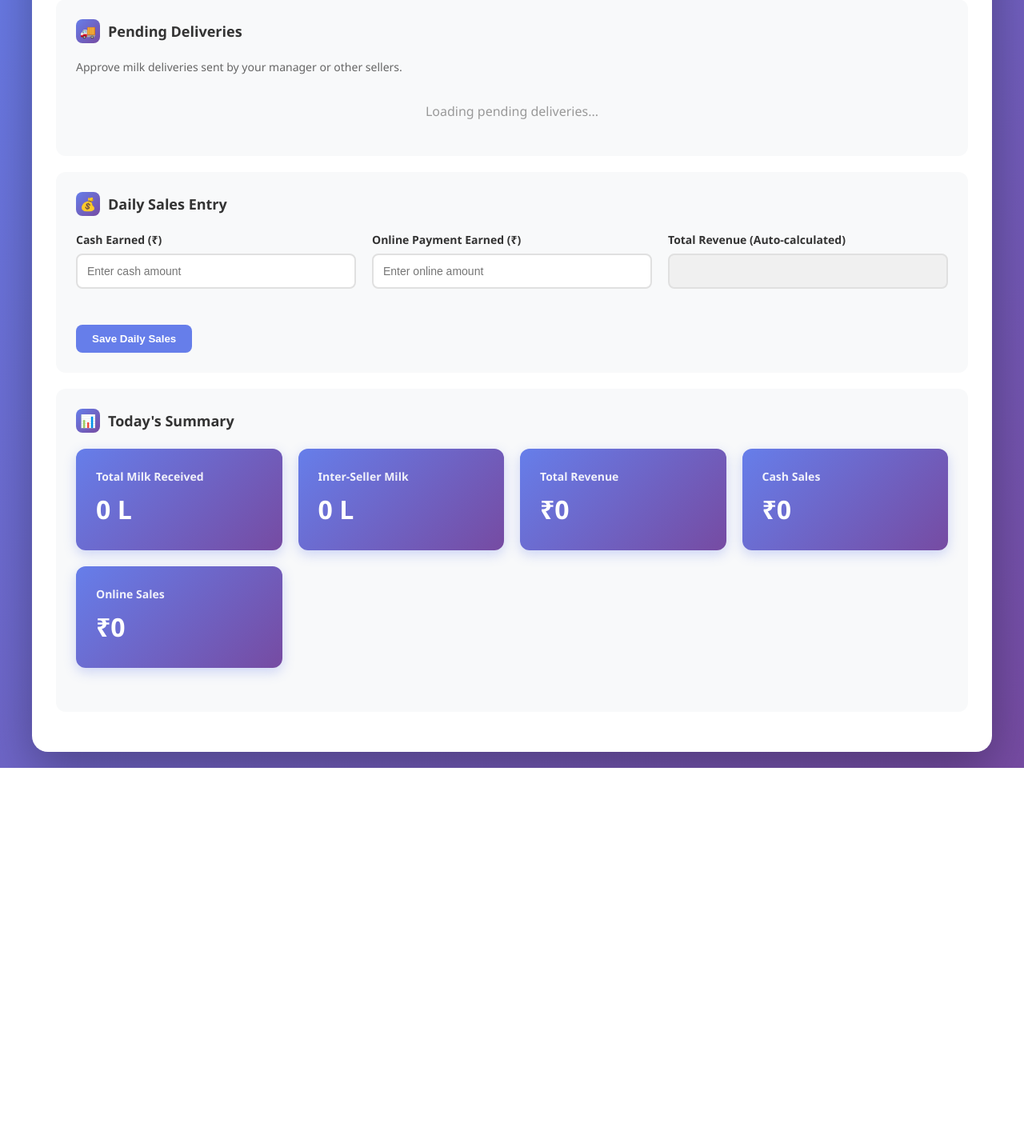
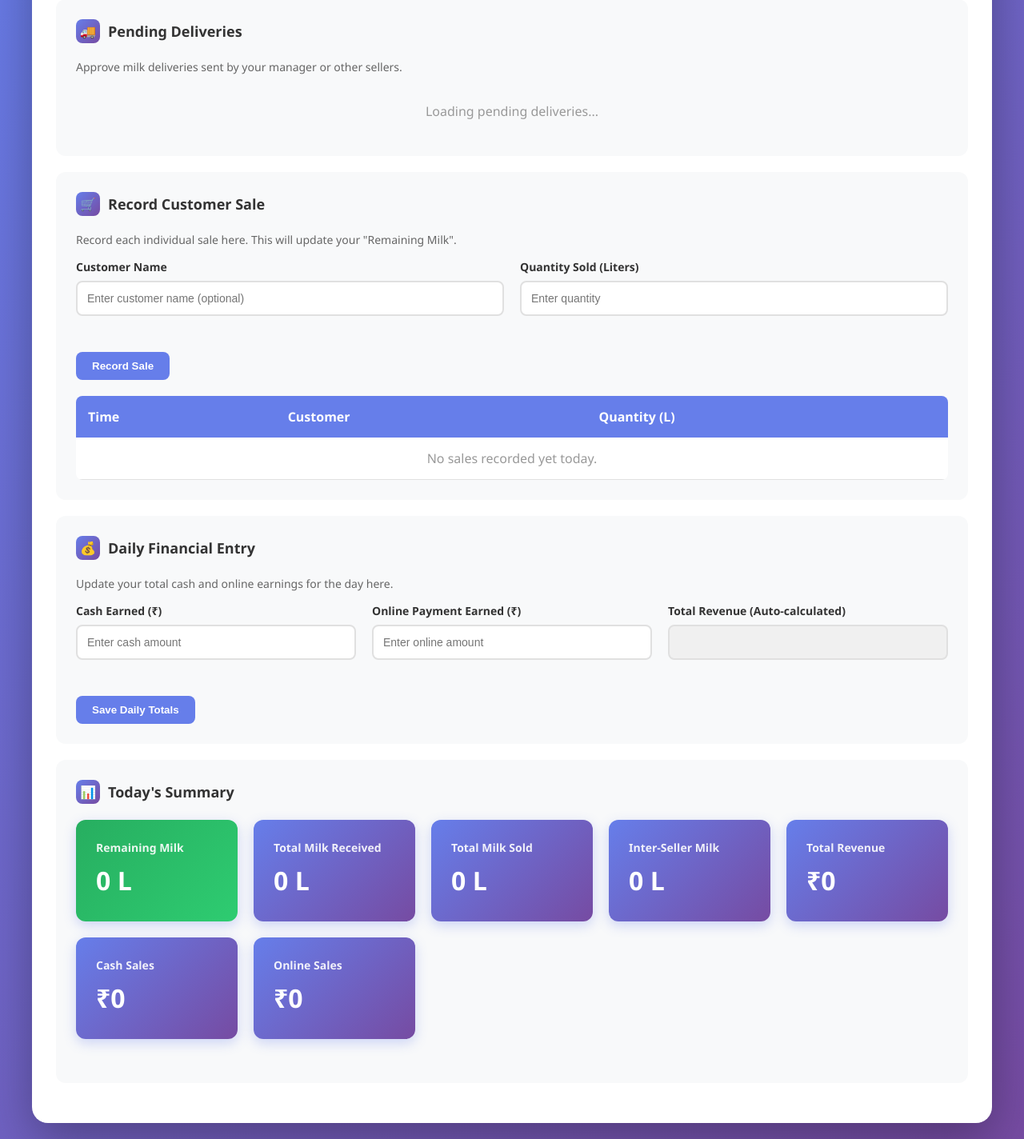
Before and after one commit to revanthkunche1206/Thoneti-Dairy-fram-management-system, a Django app: page /seller/ in a window 1280 px wide. Shown: the part 274-1698 px from the top of the page at 80% size. Before the commit the page ends 1234 px from the top, so only its background shows below. Run offline with Django 5.2, Linux system fonts and the light colour scheme; the visitor is signed in with stand-in values (Sample User, id 1).

Commit message:
customer slaes record

```diff
--- a/Thoneti/urls.py
+++ b/Thoneti/urls.py
@@ -28,7 +28,10 @@
     path('api/manager/sellers/', views.list_sellers, name='list-sellers'),
     path('api/employee/dashboard/', views.employee_dashboard, name='employee-dashboard'),
     path('api/employee/attendance/', views.get_employee_attendance, name='get-employee-attendance'),
-    path('api/seller/sales/', views.record_daily_sales, name='record-daily-sales'),
+
+    # Seller URLs
+    path('api/seller/daily-totals/', views.record_daily_totals, name='record-daily-totals'), # Renamed
+    path('api/seller/sale/record/', views.record_individual_sale, name='record-individual-sale'), # New
     path('api/seller/summary/', views.seller_daily_summary, name='seller-daily-summary'),
     path('api/seller/milk-request/create/', views.create_milk_request, name='create-milk-request'),
     path('api/seller/milk-request/<uuid:request_id>/accept/', views.accept_milk_request, name='accept-milk-request'),
@@ -38,12 +41,16 @@
     path('api/notifications/', views.list_notifications, name='list-notifications'),
     path('api/notifications/<uuid:notification_id>/read/', views.mark_notification_read, name='mark-notification-read'),
     path('api/seller/borrow-lend-history/', views.get_borrow_lend_history, name='borrow-lend-history'),
+    path('api/seller/pending-distributions/', views.list_pending_distributions, name='list-pending-distributions'),
+    path('api/seller/milk-received/<uuid:receipt_id>/update-status/', views.update_milk_received_status, name='update-milk-received-status'),
+
+    # Manager Data URLs
     path('api/manager/datewise-data/', views.get_datewise_data, name='get-datewise-data'),
     path('api/manager/daily-data/', views.get_daily_data, name='get-daily-data'),
     path('api/manager/sales-trend/', views.get_sales_trend, name='get-sales-trend'),
+
+    # Admin URLs
     path('api/admin/managers/add/', views.add_manager, name='add-manager'),
     path('api/admin/managers/', views.list_managers, name='list-managers'),
     path('api/admin/managers/<str:manager_id>/delete/', views.delete_manager, name='delete-manager'),
-    path('api/seller/pending-distributions/', views.list_pending_distributions, name='list-pending-distributions'),
-    path('api/seller/milk-received/<uuid:receipt_id>/update-status/', views.update_milk_received_status, name='update-milk-received-status'),
 ]
--- a/Thoneti/views.py
+++ b/Thoneti/views.py
@@ -21,7 +21,7 @@
     User, Manager, Employee, Seller, Location, DailyOperations,
     FeedRecord, ExpenseRecord, MedicineRecord, MilkReceived,
     MilkDistribution, Attendance, Salary, Deduction, DailyTotal,
-    MilkRequest, BorrowLendRecord, Notification, Admin, Sale # Import Sale model
+    MilkRequest, BorrowLendRecord, Notification, Admin, Sale
 )
 
 from .serializers import (
@@ -32,7 +32,7 @@
     MedicineRecordSerializer, MilkReceivedSerializer, MilkDistributionSerializer,
     AttendanceSerializer, SalarySerializer, EmployeeDashboardSerializer,
     DailyTotalSerializer, MilkRequestSerializer, BorrowLendRecordSerializer,
-    NotificationSerializer, DeductionSerializer
+    NotificationSerializer, DeductionSerializer, SaleSerializer, SaleCreateSerializer
 )
 
 from .utils import (
@@ -534,19 +534,47 @@
     return Response(data, status=status.HTTP_200_OK)
 
 @api_view(['POST'])
-def record_milk_received(request):
-    """Seller records received milk."""
+@transaction.atomic
+def record_individual_sale(request):
+    """Seller records an individual sale to a customer."""
     seller = get_object_or_404(Seller, user=request.user)
-    milk_date = _parse_date(request.data.get('date'))
-    quantity = Decimal(request.data.get('quantity', 0))
-    source = request.data.get('source', 'From Farm')
-    record = MilkReceived.objects.create(seller=seller, quantity=quantity, date=milk_date, source=source)
-    return Response(MilkReceivedSerializer(record).data, status=status.HTTP_201_CREATED)
+    serializer = SaleCreateSerializer(data=request.data)
+
+    if not serializer.is_valid():
+        return Response(serializer.errors, status=status.HTTP_400_BAD_REQUEST)
+
+    sales_date = serializer.validated_data.get('date', date.today())
+    quantity_sold = serializer.validated_data.get('quantity', Decimal('0.00'))
+
+    # Check for available milk
+    summary = get_seller_daily_summary(seller, sales_date)
+    available_milk = summary.get('remaining_milk', Decimal('0.00'))
+
+    if quantity_sold > available_milk:
+        return Response(
+            {'message': f'Cannot sell {quantity_sold}L. You only have {available_milk}L remaining.'},
+            status=status.HTTP_400_BAD_REQUEST
+        )
+
+    # total_amount is not really used, so we set it to 0
+    Sale.objects.create(
+        seller=seller,
+        date=sales_date,
+        customer_name=serializer.validated_data.get('customer_name'),
+        quantity=quantity_sold,
+        total_amount=Decimal('0.00')
+    )
+
+    # Return the updated summary
+    new_summary = get_seller_daily_summary(seller, sales_date)
+    new_summary['individual_sales'] = SaleSerializer(new_summary['individual_sales'], many=True).data
+
+    return Response(new_summary, status=status.HTTP_201_CREATED)
 
 
 @api_view(['POST'])
-def record_daily_sales(request):
-    """Seller records daily sales."""
+def record_daily_totals(request):
+    """Seller records daily financial totals (cash/online)."""
     seller = get_object_or_404(Seller, user=request.user)
     sales_date = _parse_date(request.data.get('date'))
     cash = Decimal(request.data.get('cashEarned', 0))
@@ -556,7 +584,7 @@
     daily_total, _ = DailyTotal.objects.update_or_create(
         seller=seller,
         date=sales_date,
-        defaults={'revenue': revenue, 'total_received': cash, 'total_sold': online}
+        defaults={'revenue': revenue, 'cash_sales': cash, 'online_sales': online}
     )
     return Response(DailyTotalSerializer(daily_total).data, status=status.HTTP_201_CREATED)
 
@@ -566,7 +594,12 @@
     """Seller gets summary for a given date."""
     seller = get_object_or_404(Seller, user=request.user)
     summary_date = _parse_date(request.query_params.get('date'))
-    return Response(get_seller_daily_summary(seller, summary_date), status=status.HTTP_200_OK)
+
+    summary = get_seller_daily_summary(seller, summary_date)
+    # Serialize the individual_sales QuerySet
+    summary['individual_sales'] = SaleSerializer(summary['individual_sales'], many=True).data
+
+    return Response(summary, status=status.HTTP_200_OK)
 
 
 @api_view(['POST'])
@@ -587,38 +620,20 @@
     seller = get_object_or_404(Seller, user=request.user)
     milk_request = get_object_or_404(MilkRequest, request_id=request_id, status='pending')
 
-    # --- START OF NEW LOGIC ---
+    # --- UPDATED VALIDATION LOGIC ---
     today = date.today()
     requested_quantity = milk_request.quantity
 
-    # 1. Calculate total milk received today (status='received')
-    total_received_today = MilkReceived.objects.filter(
-        seller=seller,
-        date=today,
-        status='received'
-    ).aggregate(total=Sum('quantity'))['total'] or Decimal('0.00')
-
-    # 2. Calculate total milk sold today (from Sale model)
-    total_sold_today = Sale.objects.filter(
-        seller=seller,
-        date=today
-    ).aggregate(total=Sum('quantity'))['total'] or Decimal('0.00')
-
-    # 3. Calculate total milk already promised (lent) today but not settled
-    total_lent_today = BorrowLendRecord.objects.filter(
-        lender_seller=seller,
-        borrow_date=today,
-        settled=False
-    ).aggregate(total=Sum('quantity'))['total'] or Decimal('0.00')
-
-    available_milk = total_received_today - total_sold_today - total_lent_today
+    # Get current milk summary using the utility function
+    summary = get_seller_daily_summary(seller, today)
+    available_milk = summary.get('remaining_milk', Decimal('0.00'))
 
     if available_milk < requested_quantity:
         return Response(
-            {'message': f'Not enough milk to accept this request. You have {available_milk}L available.'},
+            {'message': f'Not enough milk to accept this request. You only have {available_milk}L available.'},
             status=status.HTTP_400_BAD_REQUEST
         )
-    # --- END OF NEW LOGIC ---
+    # --- END OF UPDATED LOGIC ---
 
     milk_request.to_seller = seller
     milk_request.status = 'on_hold'
@@ -641,7 +656,7 @@
 def list_incoming_requests(request):
     """Seller sees all incoming pending milk requests."""
     seller = get_object_or_404(Seller, user=request.user)
-    requests = MilkRequest.objects.filter(status='pending').exclude(from_seller=seller)
+    requests = MilkRequest.objects.filter(status='pending').select_related('from_seller', 'from_seller__location').exclude(from_seller=seller)
     return Response(MilkRequestSerializer(requests, many=True).data, status=status.HTTP_200_OK)
 
 
@@ -662,11 +677,13 @@
     milk_request.status = 'received'
     milk_request.save()
 
+    # Create the MilkReceived record for the BORROWER
     MilkReceived.objects.create(
         seller=milk_request.from_seller,
         quantity=milk_request.quantity,
         date=date.today(),
-        source='Inter Seller'
+        source='Inter Seller',
+        status='received' # Mark as received immediately
     )
 
     borrow_lend_record = milk_request.borrow_lend_records.first()
--- a/static/js/scripts.js
+++ b/static/js/scripts.js
@@ -470,14 +470,47 @@
     updateDateInputs();
   }
 
-  const dailySalesForm = document.getElementById("dailySalesForm");
-  if (dailySalesForm) {
-    dailySalesForm.addEventListener("input", e => {
-      const cash = parseFloat(dailySalesForm.querySelector('[name="cashEarned"]').value) || 0;
-      const online = parseFloat(dailySalesForm.querySelector('[name="onlineEarned"]').value) || 0;
-      dailySalesForm.querySelector('[name="revenue"]').value = (cash + online).toFixed(2);
+  // --- THIS IS THE NEW FORM HANDLER FOR INDIVIDUAL SALES ---
+  const customerSaleForm = document.getElementById("customerSaleForm");
+  if (customerSaleForm) {
+      customerSaleForm.addEventListener("submit", async e => {
+          e.preventDefault();
+          try {
+              const f = new FormData(e.target);
+              const data = {
+                  customerName: f.get("customerName"),
+                  quantity: parseFloat(f.get("quantity")),
+                  date: getSelectedDate(),
+              };
+
+              // The API now returns the full updated summary
+              const newSummary = await apiFetch(`${BASE_URL}/seller/sale/record/`, {
+                  method: "POST",
+                  body: JSON.stringify(data)
+              });
+
+              showModal("successModal", "Sale recorded!");
+              e.target.reset();
+              updateDateInputs();
+
+              // Update all stats with the new summary data from the response
+              updateSellerSummaryUI(newSummary);
+
+          } catch (error) {
+              showModal("errorModal", error.message);
+          }
+      });
+  }
+
+  // --- THIS FORM HANDLER IS RENAMED AND UPDATED ---
+  const dailyTotalsForm = document.getElementById("dailyTotalsForm");
+  if (dailyTotalsForm) {
+    dailyTotalsForm.addEventListener("input", e => {
+      const cash = parseFloat(dailyTotalsForm.querySelector('[name="cashEarned"]').value) || 0;
+      const online = parseFloat(dailyTotalsForm.querySelector('[name="onlineEarned"]').value) || 0;
+      dailyTotalsForm.querySelector('[name="revenue"]').value = (cash + online).toFixed(2);
     });
-    dailySalesForm.addEventListener("submit", async e => {
+    dailyTotalsForm.addEventListener("submit", async e => {
       e.preventDefault();
       try {
         const f = new FormData(e.target);
@@ -487,11 +520,12 @@
           revenue: parseFloat(f.get("revenue")),
           date: getSelectedDate(),
         };
-        await apiFetch(`${BASE_URL}/seller/sales/`, { method: "POST", body: JSON.stringify(data) });
-        showModal("successModal", "Daily sales recorded!");
+        // URL is updated
+        await apiFetch(`${BASE_URL}/seller/daily-totals/`, { method: "POST", body: JSON.stringify(data) });
+        showModal("successModal", "Daily financial totals recorded!");
         e.target.reset();
         updateDateInputs();
-        loadSellerSummary();
+        loadSellerSummary(); // Refresh summary
       } catch (error) {
         showModal("errorModal", error.message);
       }
@@ -525,6 +559,7 @@
       });
       showModal("successModal", "Request accepted! Status changed to On Hold.");
       loadIncomingRequests();
+      loadSellerSummary(); // Refresh summary as our remaining milk has changed
     } catch (error) {
       showModal("errorModal", error.message);
     }
@@ -538,22 +573,51 @@
       });
       showModal("successModal", "Milk marked as received! Transaction completed.");
       loadMyRequests();
-      loadSellerSummary();
+      loadSellerSummary(); // Refresh summary as our received milk has changed
       loadBorrowLendHistory();
     } catch (error) {
       showModal("errorModal", error.message);
     }
   };
 
+  // --- NEW FUNCTION TO POPULATE THE SALES TABLE ---
+  function populateTodaySalesTable(sales) {
+    const tbody = document.querySelector("#todaySalesTable tbody");
+    tbody.innerHTML = "";
+    if (!sales || sales.length === 0) {
+        tbody.innerHTML = '<tr><td colspan="3" style="text-align: center; color: #999;">No sales recorded yet today.</td></tr>';
+        return;
+    }
+    sales.forEach(sale => {
+        const row = document.createElement("tr");
+        row.innerHTML = `
+            <td>${new Date(sale.created_at).toLocaleTimeString()}</td>
+            <td>${sale.customer_name || 'N/A'}</td>
+            <td>${sale.quantity} L</td>
+        `;
+        tbody.appendChild(row);
+    });
+  }
+
+  // --- NEW FUNCTION TO UPDATE ALL UI ELEMENTS FROM SUMMARY DATA ---
+  function updateSellerSummaryUI(summary) {
+      document.getElementById("todayRemainingMilk").textContent = summary.remaining_milk;
+      document.getElementById("todayMilkReceived").textContent = summary.total_milk_received;
+      document.getElementById("todayMilkSold").textContent = summary.total_milk_sold;
+      document.getElementById("todayInterSellerMilk").textContent = summary.inter_seller_milk;
+      document.getElementById("todayRevenue").textContent = summary.revenue;
+      document.getElementById("todayCash").textContent = summary.cash_sales;
+      document.getElementById("todayOnline").textContent = summary.online_sales;
+
+      // Populate the new sales table
+      populateTodaySalesTable(summary.individual_sales);
+  }
+
   async function loadSellerSummary() {
     try {
       const selectedDate = getSelectedDate();
       const summary = await apiFetch(`${BASE_URL}/seller/summary/?date=${selectedDate}`);
-      document.getElementById("todayMilkReceived").textContent = summary.milk_received;
-      document.getElementById("todayInterSellerMilk").textContent = summary.inter_seller_milk;
-      document.getElementById("todayRevenue").textContent = summary.revenue;
-      document.getElementById("todayCash").textContent = summary.total_received;
-      document.getElementById("todayOnline").textContent = summary.total_sold;
+      updateSellerSummaryUI(summary); // Use the new helper function
     } catch (error) {
       console.error("Failed to load seller summary:", error);
     }
@@ -653,7 +717,7 @@
       card.className = "request-card";
       card.innerHTML = `
         <div class="request-info">
-          <h4>Request from ${request.from_seller_name}</h4>
+          <h4>Request from ${request.from_seller_name} (${request.from_seller_location})</h4>
           <p><strong>Quantity:</strong> ${request.quantity} Liters</p>
           <p><strong>Date:</strong> ${new Date(request.created_at).toLocaleDateString()}</p>
         </div>
@@ -1028,7 +1092,7 @@
           ['Seller Name', 'Quantity (L)', 'Source', 'Status']
       );
 
-      populateTable('dailyTotalsTable', data.daily_totals, ['seller_name', 'total_received', 'total_sold', 'revenue'], ['Seller Name', 'Cash Sales (₹)', 'Online Sales (₹)', 'Total Revenue (₹)']);
+      populateTable('dailyTotalsTable', data.daily_totals, ['seller_name', 'cash_sales', 'online_sales', 'revenue'], ['Seller Name', 'Cash Sales (₹)', 'Online Sales (₹)', 'Total Revenue (₹)']);
       populateTable('attendanceTable', data.attendance, ['employee_name', 'status'], ['Employee Name', 'Status']);
 
     } catch (error) {
--- a/templates/seller.html
+++ b/templates/seller.html
@@ -40,35 +40,85 @@
                             <p style="text-align: center; color: #999; padding: 20px;">Loading pending deliveries...</p>
                         </div>
                     </div>
+
+                    <!-- NEW SECTION FOR INDIVIDUAL SALES -->
                     <div class="card">
-                        <h3><span class="card-icon">💰</span>Daily Sales Entry</h3>
-                        <form id="dailySalesForm">
+                        <h3><span class="card-icon">🛒</span>Record Customer Sale</h3>
+                        <p style="color: #666; font-size: 14px; margin-bottom: 15px;">
+                            Record each individual sale here. This will update your "Remaining Milk".
+                        </p>
+                        <form id="customerSaleForm">
+                            <input type="hidden" name="date" data-field="date">
+                            <div class="form-row">
+                                <div class="form-group">
+                                    <label>Customer Name</label>
+                                    <input type="text" name="customerName" placeholder="Enter customer name (optional)" data-field="customerName">
+                                </div>
+                                <div class="form-group">
+                                    <label>Quantity Sold (Liters)</label>
+                                    <input type="number" step="0.01" name="quantity" placeholder="Enter quantity" required data-field="quantity">
+                                </div>
+                            </div>
+                            <button type="submit" class="btn-secondary">Record Sale</button>
+                        </form>
+                        <div class="table-container" style="margin-top: 20px;">
+                            <table id="todaySalesTable">
+                                <thead>
+                                    <tr>
+                                        <th>Time</th>
+                                        <th>Customer</th>
+                                        <th>Quantity (L)</th>
+                                    </tr>
+                                </thead>
+                                <tbody>
+                                    <tr><td colspan="3" style="text-align: center; color: #999;">No sales recorded yet today.</td></tr>
+                                </tbody>
+                            </table>
+                        </div>
+                    </div>
+
+                    <!-- This form is now for financial totals -->
+                    <div class="card">
+                        <h3><span class="card-icon">💰</span>Daily Financial Entry</h3>
+                         <p style="color: #666; font-size: 14px; margin-bottom: 15px;">
+                            Update your total cash and online earnings for the day here.
+                        </p>
+                        <form id="dailyTotalsForm"> <!-- ID CHANGED -->
                             <input type="hidden" name="sellerId" data-field="sellerId">
                             <input type="hidden" name="date" data-field="date">
                             <div class="form-row">
                                 <div class="form-group">
                                     <label>Cash Earned (₹)</label>
-                                    <input type="number" name="cashEarned" placeholder="Enter cash amount" required data-field="cashEarned">
+                                    <input type="number" step="0.01" name="cashEarned" placeholder="Enter cash amount" required data-field="cashEarned">
                                 </div>
                                 <div class="form-group">
                                     <label>Online Payment Earned (₹)</label>
-                                    <input type="number" name="onlineEarned" placeholder="Enter online amount" required data-field="onlineEarned">
+                                    <input type="number" step="0.01" name="onlineEarned" placeholder="Enter online amount" required data-field="onlineEarned">
                                 </div>
                                 <div class="form-group">
                                     <label>Total Revenue (Auto-calculated)</label>
                                     <input type="number" name="revenue" readonly style="background: #f0f0f0; font-weight: bold;" data-field="revenue">
                                 </div>
                             </div>
-                            <button type="submit" class="btn-secondary">Save Daily Sales</button>
+                            <button type="submit" class="btn-secondary">Save Daily Totals</button>
                         </form>
                     </div>
 
                     <div class="card">
                         <h3><span class="card-icon">📊</span>Today's Summary</h3>
-                        <div class="stats-grid">
+                        <div class="stats-grid" style="grid-template-columns: repeat(auto-fit, minmax(200px, 1fr));">
+                            <!-- NEW CARD -->
+                            <div class="stat-card" style="background: linear-gradient(135deg, #27ae60 0%, #2ecc71 100%);">
+                                <h4>Remaining Milk</h4>
+                                <div class="value"><span id="todayRemainingMilk">0</span> L</div>
+                            </div>
                             <div class="stat-card">
                                 <h4>Total Milk Received</h4>
                                 <div class="value"><span id="todayMilkReceived">0</span> L</div>
+                            </div>
+                             <div class="stat-card">
+                                <h4>Total Milk Sold</h4>
+                                <div class="value"><span id="todayMilkSold">0</span> L</div>
                             </div>
                             <div class="stat-card">
                                 <h4>Inter-Seller Milk</h4>
@@ -99,7 +149,7 @@
                             <div class="form-row">
                                 <div class="form-group">
                                     <label>Quantity Needed (Liters)</label>
-                                    <input type="number" name="quantity" placeholder="Enter quantity needed" required data-field="quantity">
+                                    <input type="number" step="0.01" name="quantity" placeholder="Enter quantity needed" required data-field="quantity">
                                 </div>
                             </div>
                             <p style="color: #666; font-size: 14px; margin-bottom: 15px;">
```
Also changed, not shown: Thoneti/admin.py (+6 -5 lines), Thoneti/models.py (+4 -3 lines), Thoneti/serializers.py (+14 -5 lines), Thoneti/utils.py (+38 -11 lines), Thoneti/migrations/0004_rename_total_received_dailytotal_cash_sales_and_more.py (added).
